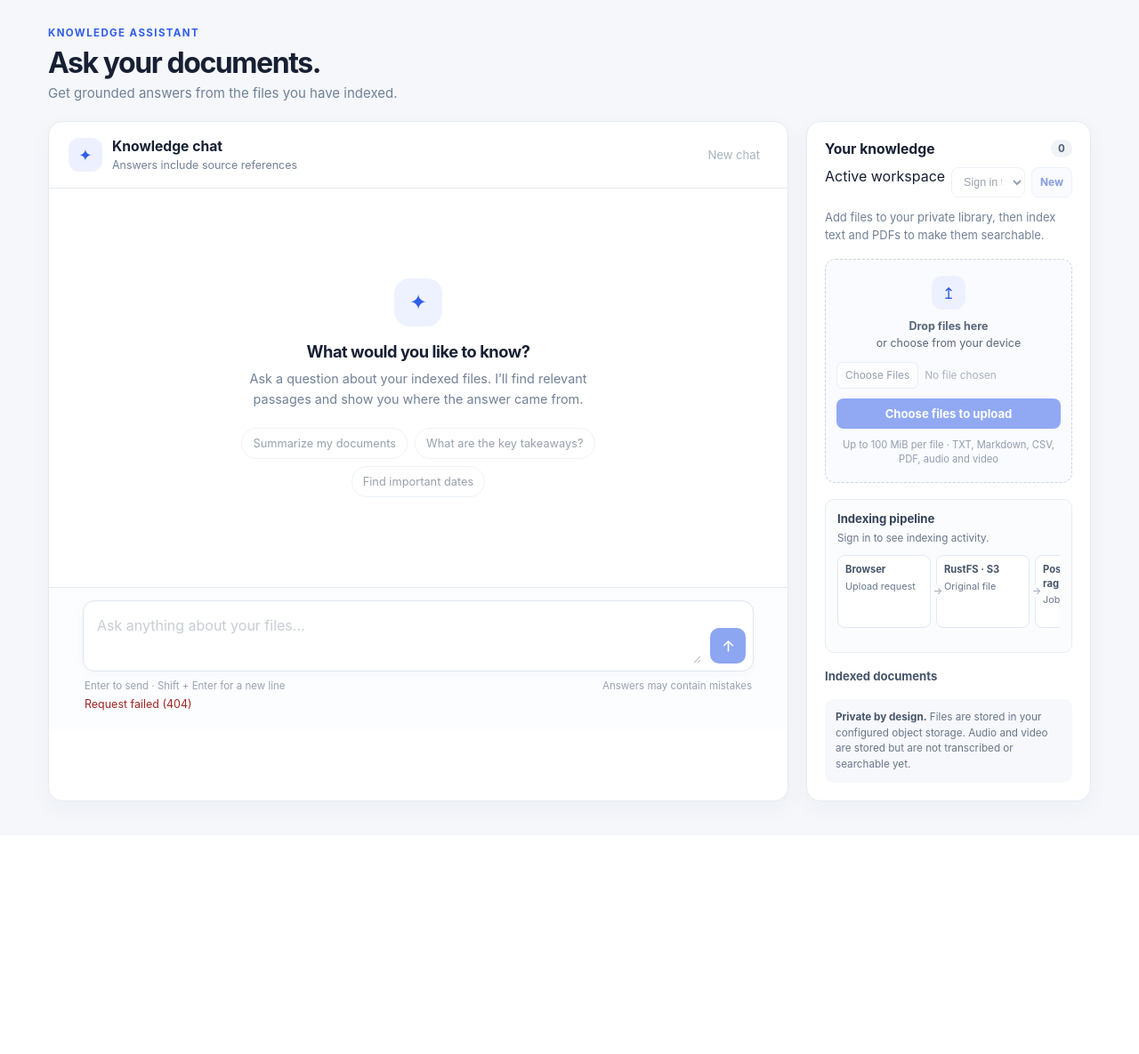
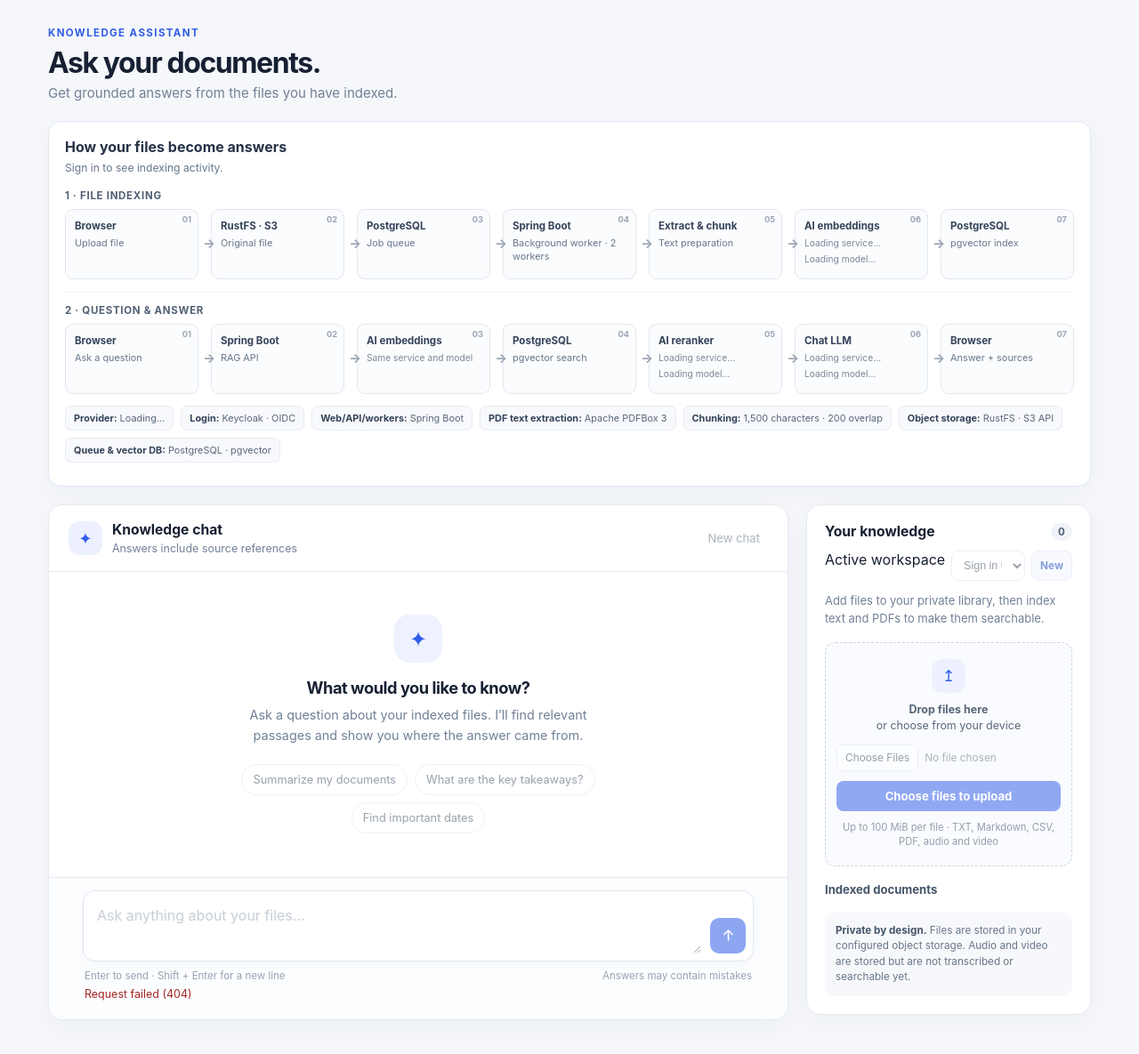
Before and after one commit to begics/genai-rag-mvp, a web app: page /index.html in a window 1280 px wide. Shown: the part 72-1257 px from the top of the page at 89% size. Before the commit the page ends 988 px from the top, so only its background shows below. Run offline with its HTML, style and script files only (its server is not run), Linux system fonts and the light colour scheme; data that the repository does not hold is empty; some of the project's set-up classes (security, data sources, template engines, error pages and the like) are left out, and stand-ins take their place; database files in the repository are not loaded.

Commit message:
Show complete RAG pipeline and AI services
Display indexing and question-answering flows with configured provider, service, and model names.

Co-authored-by: Copilot <223556219+Copilot@users.noreply.github.com>

```diff
--- a/src/main/java/com/begics/rag/contract/ApiModels.java
+++ b/src/main/java/com/begics/rag/contract/ApiModels.java
@@ -21,4 +21,7 @@ public final class ApiModels {
   public record QueryResponse(String answer, List<SourceReference> sources) {}
   public record WorkspaceRequest(@NotBlank @Size(max = 120) String name) {}
   public record IndexedDocumentResponse(String id, String source, int chunks) {}
+  public record PipelineInfoResponse(
+      String provider, String embeddingService, String embeddingModel, int embeddingDimensions,
+      String rerankService, String rerankModel, String chatService, String chatModel) {}
 }
--- a/src/main/java/com/begics/rag/security/SecurityConfiguration.java
+++ b/src/main/java/com/begics/rag/security/SecurityConfiguration.java
@@ -42,8 +42,8 @@ public class SecurityConfiguration {
   // CSP hashes authorize only the inline UI blocks; refresh them when those blocks change.
   private static final String CONTENT_SECURITY_POLICY =
       "default-src 'self'; base-uri 'self'; object-src 'none'; frame-ancestors 'none'; "
-          + "form-action 'self'; script-src 'self' 'sha256-96AuunJLq3+hRnL9+Iw1uiVgsUelkE8BH107JDuLaMs='; "
-          + "style-src 'self' 'sha256-NvuBXSwJAnX+nDFS6zObdGUpct/gG5h13B2IeSKVzNk='; "
+          + "form-action 'self'; script-src 'self' 'sha256-oS5tjNC5eihP02JIZztJrl1MSqpw+g3ieO+HnOzM6o4='; "
+          + "style-src 'self' 'sha256-tJxzv6Ndm8RaJ7mZtd2ff9cvjPeBtm07j5ooxD2hI68='; "
           + "img-src 'self' data:; connect-src 'self'";
 
   @Bean
--- a/src/main/resources/static/index.html
+++ b/src/main/resources/static/index.html
@@ -132,17 +132,26 @@
     .file-status.error { color: #a12622; }
     .indexed-heading { margin: 18px 0 4px; color: #46556a; font-size: .82rem; font-weight: 680; }
     .indexed-empty { padding: 8px 0; color: #929eae; font-size: .74rem; }
-    .pipeline-panel { margin-top: 18px; padding: 13px; border: 1px solid #e8edf5; border-radius: 10px; background: #fbfcfe; }
+    .pipeline-panel { margin: 0 0 20px; padding: 18px; border: 1px solid #e0e7f2; border-radius: 14px; background: #fff; box-shadow: 0 8px 26px #1e35510a; }
     .pipeline-panel.failed { border-color: #e7b6b3; }
-    .pipeline-panel h3 { margin: 0 0 6px; color: #354359; font-size: .82rem; }
-    .pipeline-status { margin: 0 0 10px; color: #68778a; font-size: .73rem; line-height: 1.45; }
-    .pipeline-steps { display: flex; gap: 6px; margin: 0; padding: 0 0 6px; overflow-x: auto; list-style: none; }
-    .pipeline-step { position: relative; min-width: 105px; flex: 1 0 105px; padding: 8px; border: 1px solid #e2e7ef; border-radius: 8px; color: #68778a; background: white; font-size: .68rem; line-height: 1.4; }
-    .pipeline-step:not(:last-child)::after { content: "→"; position: absolute; top: 50%; right: -9px; z-index: 1; padding: 0 2px; color: #98a2b1; background: #fbfcfe; transform: translate(50%, -50%); }
-    .pipeline-step strong { display: block; margin-bottom: 3px; color: #46556a; font-size: .7rem; }
+    .pipeline-header { display: flex; align-items: flex-start; justify-content: space-between; gap: 14px; margin-bottom: 15px; }
+    .pipeline-panel h2 { margin: 0; color: #253247; font-size: 1rem; }
+    .pipeline-status { margin: 5px 0 0; color: #68778a; font-size: .76rem; line-height: 1.45; }
+    .pipeline-lane + .pipeline-lane { margin-top: 14px; padding-top: 13px; border-top: 1px solid #edf0f5; }
+    .pipeline-lane-title { margin: 0 0 8px; color: #526174; font-size: .72rem; font-weight: 750; letter-spacing: .06em; text-transform: uppercase; }
+    .pipeline-steps { display: grid; grid-template-columns: repeat(7, minmax(0, 1fr)); gap: 14px; margin: 0; padding: 0; list-style: none; counter-reset: pipeline-step; }
+    .pipeline-step { position: relative; min-width: 0; min-height: 79px; padding: 10px; border: 1px solid #e2e7ef; border-radius: 9px; color: #68778a; background: #fbfcfe; font-size: .68rem; line-height: 1.4; }
+    .pipeline-step { counter-increment: pipeline-step; }
+    .pipeline-step::before { content: counter(pipeline-step, decimal-leading-zero); position: absolute; top: 5px; right: 7px; color: #9aa5b4; font-size: .58rem; font-weight: 750; }
+    .pipeline-step:not(:last-child)::after { content: "→"; position: absolute; top: 50%; right: -13px; z-index: 1; color: #98a2b1; font-size: .9rem; font-weight: 700; transform: translate(50%, -50%); }
+    .pipeline-step strong { display: block; margin-bottom: 4px; color: #354359; font-size: .72rem; }
+    .pipeline-step small { display: block; margin-top: 4px; color: #7b8797; font-size: .64rem; overflow-wrap: anywhere; }
     .pipeline-step.done { border-color: #b8dfc7; background: #f0faf3; }
     .pipeline-step.current { border-color: #8ca8ff; background: #f0f4ff; box-shadow: 0 0 0 2px #e4eaff; }
     .pipeline-step.failed { border-color: #e7b6b3; background: #fff5f4; }
+    .pipeline-components { display: flex; flex-wrap: wrap; gap: 8px; margin-top: 13px; }
+    .pipeline-component { padding: 6px 9px; border: 1px solid #e7ebf2; border-radius: 7px; color: #58677b; background: #f8f9fc; font-size: .68rem; overflow-wrap: anywhere; }
+    .pipeline-component strong { color: #354359; }
     .job-list { margin: 8px 0 0; padding: 0; list-style: none; }
     .job-row { padding: 9px 0; border-top: 1px solid #edf0f5; }
     .job-row:first-child { border-top: 0; }
@@ -166,6 +175,8 @@
       .upload-symbol { grid-row: 1 / span 2; margin: 0; }
       .drop-copy { margin: 0; }
       .file-input, .upload-button, .upload-limit { grid-column: 1 / -1; }
+      .pipeline-steps { grid-template-columns: repeat(4, minmax(0, 1fr)); }
+      .pipeline-step:nth-child(4n)::after { display: none; }
     }
     @media (max-width: 560px) {
       .topbar { height: 62px; padding: 0 16px; }
@@ -178,6 +189,10 @@
       .page-heading { margin: 0 4px 17px; }
       .workspace { gap: 13px; }
       .side-panel { padding: 16px; }
+      .pipeline-panel { padding: 13px; }
+      .pipeline-steps { grid-template-columns: repeat(2, minmax(0, 1fr)); gap: 8px; }
+      .pipeline-step { min-height: 72px; }
+      .pipeline-step::after { display: none; }
       .chat-panel { min-height: 62vh; min-height: 62svh; border-radius: 13px; }
       .chat-header { min-height: 66px; padding: 13px 15px; }
       .chat-log { min-height: 270px; max-height: 52vh; padding: 18px 14px; gap: 16px; }
@@ -212,6 +227,48 @@
       <h1>Ask your documents.</h1>
       <p>Get grounded answers from the files you have indexed.</p>
     </div>
+    <section class="pipeline-panel" aria-labelledby="pipeline-title">
+      <div class="pipeline-header">
+        <div>
+          <h2 id="pipeline-title">How your files become answers</h2>
+          <p class="pipeline-status" id="pipeline-status" aria-live="polite">Sign in to see indexing activity.</p>
+        </div>
+      </div>
+      <div class="pipeline-lane">
+        <h3 class="pipeline-lane-title">1 · File indexing</h3>
+        <ol class="pipeline-steps" id="pipeline-steps" aria-label="File indexing flow">
+          <li class="pipeline-step" data-pipeline-node="browser"><strong>Browser</strong>Upload file</li>
+          <li class="pipeline-step" data-pipeline-node="s3"><strong>RustFS · S3</strong>Original file</li>
+          <li class="pipeline-step" data-pipeline-node="queue"><strong>PostgreSQL</strong>Job queue</li>
+          <li class="pipeline-step" data-pipeline-node="worker"><strong>Spring Boot</strong>Background worker · 2 workers</li>
+          <li class="pipeline-step" data-pipeline-node="chunks"><strong>Extract &amp; chunk</strong>Text preparation</li>
+          <li class="pipeline-step" data-pipeline-node="embeddings"><strong>AI embeddings</strong><small data-pipeline-service="embedding">Loading service…</small><small data-pipeline-model="embedding">Loading model…</small></li>
+          <li class="pipeline-step" data-pipeline-node="index"><strong>PostgreSQL</strong>pgvector index</li>
+        </ol>
+      </div>
+      <div class="pipeline-lane">
+        <h3 class="pipeline-lane-title">2 · Question &amp; answer</h3>
+        <ol class="pipeline-steps" aria-label="Question answering flow">
+          <li class="pipeline-step"><strong>Browser</strong>Ask a question</li>
+          <li class="pipeline-step"><strong>Spring Boot</strong>RAG API</li>
+          <li class="pipeline-step"><strong>AI embeddings</strong><small data-pipeline-query-embedding>Same service and model</small></li>
+          <li class="pipeline-step"><strong>PostgreSQL</strong>pgvector search</li>
+          <li class="pipeline-step"><strong>AI reranker</strong><small data-pipeline-service="rerank">Loading service…</small><small data-pipeline-model="rerank">Loading model…</small></li>
+          <li class="pipeline-step"><strong>Chat LLM</strong><small data-pipeline-service="chat">Loading service…</small><small data-pipeline-model="chat">Loading model…</small></li>
+          <li class="pipeline-step"><strong>Browser</strong>Answer + sources</li>
+        </ol>
+      </div>
+      <div class="pipeline-components" aria-label="Configured AI components">
+        <span class="pipeline-component"><strong>Provider:</strong> <span data-pipeline-model="provider">Loading…</span></span>
+        <span class="pipeline-component"><strong>Login:</strong> Keycloak · OIDC</span>
+        <span class="pipeline-component"><strong>Web/API/workers:</strong> Spring Boot</span>
+        <span class="pipeline-component"><strong>PDF text extraction:</strong> Apache PDFBox 3</span>
+        <span class="pipeline-component"><strong>Chunking:</strong> 1,500 characters · 200 overlap</span>
+        <span class="pipeline-component"><strong>Object storage:</strong> RustFS · S3 API</span>
+        <span class="pipeline-component"><strong>Queue &amp; vector DB:</strong> PostgreSQL · pgvector</span>
+      </div>
+      <ul class="job-list" id="indexing-job-list" aria-live="polite"></ul>
+    </section>
     <div class="workspace">
       <section class="panel chat-panel" aria-labelledby="chat-title">
         <div class="chat-header">
@@ -270,20 +327,6 @@
           <p class="upload-limit">Up to 100 MiB per file · TXT, Markdown, CSV, PDF, audio and video</p>
         </div>
         <ul class="file-list" id="file-list" aria-live="polite"></ul>
-        <section class="pipeline-panel" aria-labelledby="pipeline-title">
-          <h3 id="pipeline-title">Indexing pipeline</h3>
-          <p class="pipeline-status" id="pipeline-status" aria-live="polite">Sign in to see indexing activity.</p>
-          <ol class="pipeline-steps" id="pipeline-steps">
-            <li class="pipeline-step" data-pipeline-node="browser"><strong>Browser</strong>Upload request</li>
-            <li class="pipeline-step" data-pipeline-node="s3"><strong>RustFS · S3</strong>Original file</li>
-            <li class="pipeline-step" data-pipeline-node="queue"><strong>PostgreSQL · rag</strong>Job queue</li>
-            <li class="pipeline-step" data-pipeline-node="worker"><strong>Spring workers</strong>Read S3 and extract · 2 workers</li>
-            <li class="pipeline-step" data-pipeline-node="chunks"><strong>Text chunks</strong>Extract and split</li>
-            <li class="pipeline-step" data-pipeline-node="embeddings"><strong>AI service</strong>Create embeddings</li>
-            <li class="pipeline-step" data-pipeline-node="index"><strong>PostgreSQL · rag</strong>pgvector index</li>
-          </ol>
-          <ul class="job-list" id="indexing-job-list" aria-live="polite"></ul>
-        </section>
         <h3 class="indexed-heading">Indexed documents</h3>
         <ul class="file-list" id="indexed-file-list" aria-live="polite"></ul>
         <div class="privacy-note"><strong>Private by design.</strong> Files are stored in your configured object storage. Audio and video are stored but are not transcribed or searchable yet.</div>
@@ -299,6 +342,16 @@
     const pipelineStatus = document.getElementById("pipeline-status");
     const pipelinePanel = document.querySelector(".pipeline-panel");
     const pipelineSteps = Array.from(document.querySelectorAll("[data-pipeline-node]"));
+    const pipelineModels = {
+      provider: document.querySelector('[data-pipeline-model="provider"]'),
+      embeddingService: document.querySelector('[data-pipeline-service="embedding"]'),
+      embedding: document.querySelector('[data-pipeline-model="embedding"]'),
+      queryEmbedding: document.querySelector("[data-pipeline-query-embedding]"),
+      rerankService: document.querySelector('[data-pipeline-service="rerank"]'),
+      rerank: document.querySelector('[data-pipeline-model="rerank"]'),
+      chatService: document.querySelector('[data-pipeline-service="chat"]'),
+      chat: document.querySelector('[data-pipeline-model="chat"]')
+    };
     const dropZone = document.getElementById("drop-zone");
     const chatLog = document.getElementById("chat-log");
     const questionInput = document.getElementById("question");
@@ -595,6 +648,23 @@
       document.getElementById("workspace-create").disabled = false;
       await loadIndexedDocuments();
       await refreshIndexingJobs();
+      await loadPipelineInfo();
+    }
+
+    async function loadPipelineInfo() {
+      try {
+        const info = await responseJson(await apiFetch("/api/pipeline-info"));
+        pipelineModels.provider.textContent = info.provider;
+        pipelineModels.embeddingService.textContent = `${info.provider} · ${info.embeddingService}`;
+        pipelineModels.embedding.textContent = `${info.embeddingModel} · ${info.embeddingDimensions} dimensions`;
+        pipelineModels.queryEmbedding.textContent = `${info.embeddingService} · ${info.embeddingModel}`;
+        pipelineModels.rerankService.textContent = `${info.provider} · ${info.rerankService}`;
+        pipelineModels.rerank.textContent = info.rerankModel;
+        pipelineModels.chatService.textContent = `${info.provider} · ${info.chatService}`;
+        pipelineModels.chat.textContent = info.chatModel;
+      } catch (error) {
+        pipelineModels.provider.textContent = `Could not load: ${error.message}`;
+      }
     }
 
     function renderPipeline(job) {
@@ -626,6 +696,8 @@
           step.classList.add("current");
         } else if (completed || (active && index < currentIndex)) {
           step.classList.add("done");
+        } else if (job.status === "FAILED" && step.dataset.pipelineNode === currentNode) {
+          step.classList.add("failed");
         }
       });
 
```
Also changed, not shown: compose.yaml (+15 -0 lines), src/main/java/com/begics/rag/api/PipelineInfoController.java (added, +22 -0 lines), src/main/java/com/begics/rag/service/PipelineInfoService.java (added, +38 -0 lines), README.md, 2 other files.
